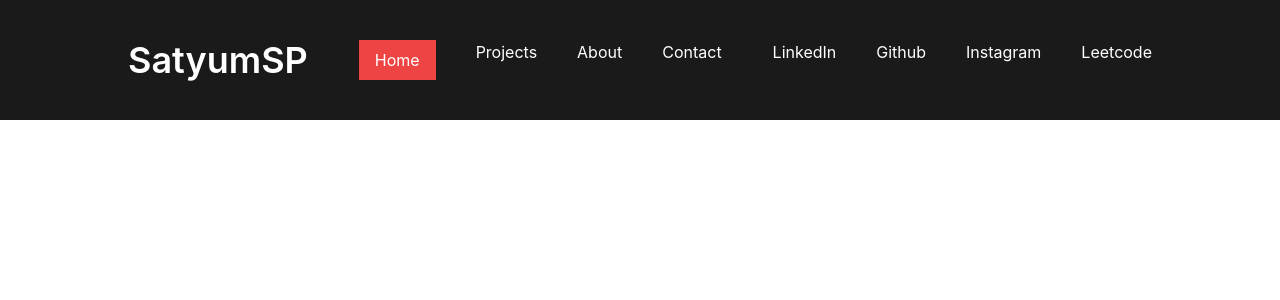
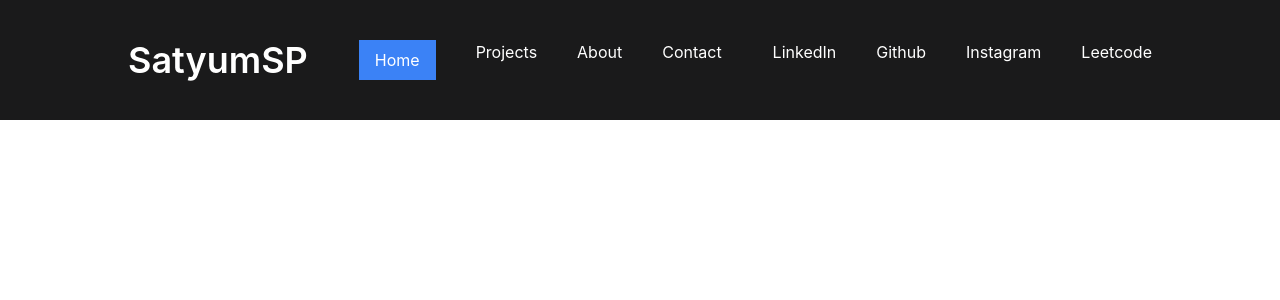
Before and after one commit to Satyum-Singh/Resume, a React (Create React App) app in the folder resume/: page / in a window 1280 px wide. Shown: the top 300 px of the page. Built offline with nearby package versions, Linux system fonts and the light colour scheme.

Commit message:
Created Footer components.

```diff
--- /dev/null
+++ b/resume/src/Components/Footer.jsx
@@ -0,0 +1,9 @@
+import React from 'react'
+
+function Footer() {
+  return (
+    <div></div>
+  )
+}
+
+export default Footer
--- a/resume/src/Components/Navbar.jsx
+++ b/resume/src/Components/Navbar.jsx
@@ -6,7 +6,7 @@ function Navbar() {
             <div className='flex bg-wall-sec w-100vw  text-skin-base justify-between px-32 py-10'>
                 <div><h1 className='text-4xl text-white font-semibold'>SatyumSP</h1></div>
                 <div className='flex space-x-10'>
-                    <p className='w-fill px-4 py-2 bg-red-500 hover:border-2 hover'><a href="">Home</a></p>
+                    <p className='w-fill px-4 py-2 bg-blue-500 hover:border-2 hover'><a href="">Home</a></p>
                     <p><a href="">Projects</a></p>
                     <p><a href="">About</a></p>
                     <p><a href="">Contact</a></p>
```
